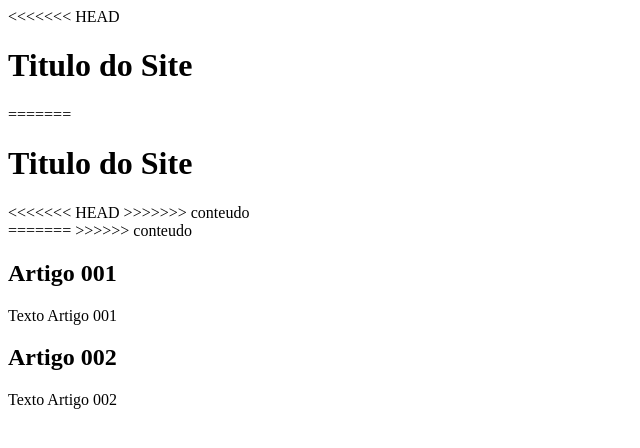
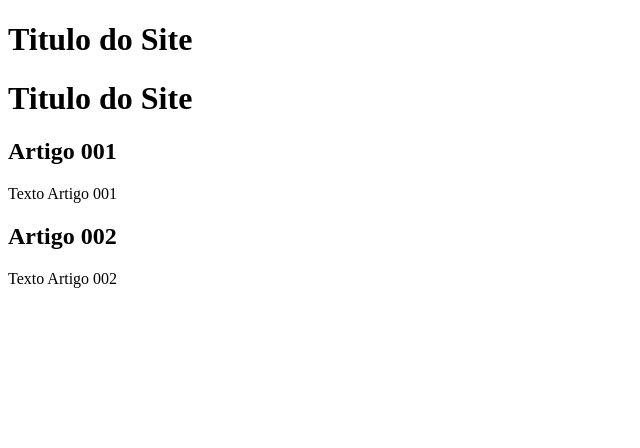
Before and after one commit to marcusvinicius2603/projeto-site, a plain HTML site: page index.html in a window 1280 px wide. Shown: the whole page, without its empty margins (0-640 px from the left). Drawn offline with Linux system fonts and the light colour scheme.

Commit message:
Fixing code

```diff
--- a/index.html
+++ b/index.html
@@ -9,16 +9,15 @@
 <body>
     <main>
         <header>
-<<<<<<< HEAD
+
             <h1>Titulo do Site </h1>
-=======
+
             <h1>Titulo do Site</h1>
-<<<<<<< HEAD
->>>>>>> conteudo
+
         </header>
-=======
-        </header
->>>>>>> conteudo
+
+</header>
+
         <article>
             <h2>Artigo 001</h2>
             <p>Texto Artigo 001</p>
```
